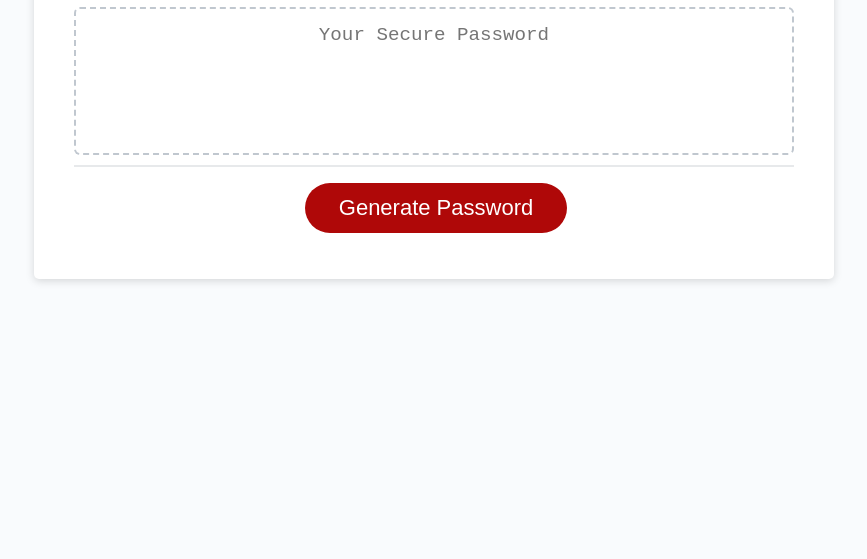
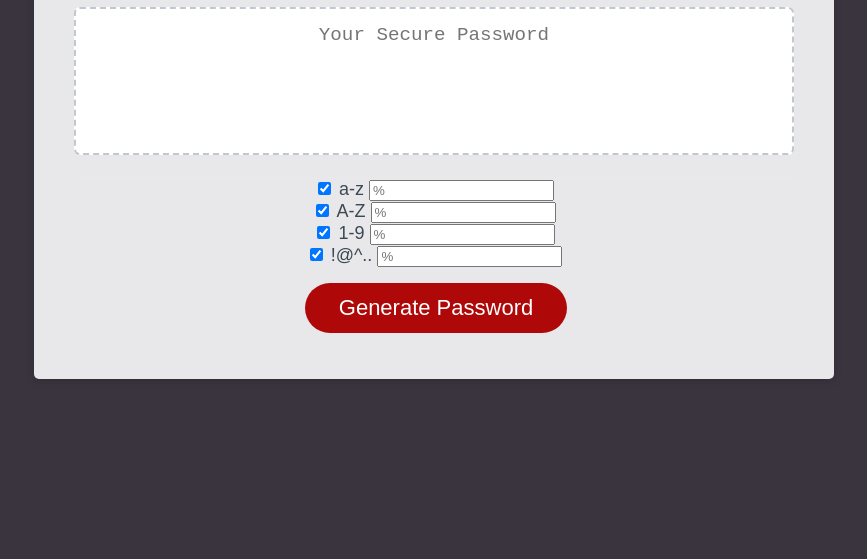
Before and after one commit to jimmygian/dynamic-password-gen, a plain HTML site: page index.html in a window 1280 px wide. Shown: the part 241-800 px from the top of the page, without its empty margins (206-1073 px from the left). Drawn offline with Linux system fonts and the light colour scheme.

Commit message:
Updates web page's css theme and includes options-container with 4 options

```diff
--- a/index.html
+++ b/index.html
@@ -1,5 +1,6 @@
 <!DOCTYPE html>
 <html lang="en-gb">
+
 <head>
   <meta charset="UTF-8" />
   <meta name="viewport" content="width=device-width, initial-scale=1.0" />
@@ -7,28 +8,61 @@
   <title>Password Generator</title>
   <link rel="stylesheet" href="style.css" />
 </head>
+
 <body>
+
+  <!-- Wrapper -->
   <div class="wrapper">
+
+    <!-- Header -->
     <header>
       <h1>Password Generator</h1>
     </header>
+
+    <!-- Card -->
     <div class="card">
+
       <div class="card-header">
         <h2>Generate a Password</h2>
       </div>
+
       <div class="card-body">
-          <textarea
-            readonly
-            id="password"
-            placeholder="Your Secure Password"
-            aria-label="Generated Password"
-          ></textarea>
+        <textarea readonly id="password" placeholder="Your Secure Password" aria-label="Generated Password"></textarea>
       </div>
+
+      <!-- Card footer -->
       <div class="card-footer">
+
+        <div class="options-container">
+          <input type="checkbox" name="option-lower" id="lower-case" checked>
+          <label for="lower-case">a-z</label>
+          <input type="text" name="option-lower-percent" placeholder="%"><br>
+
+          <input type="checkbox" name="option-upper" id="upper-case" checked>
+          <label for="upper-case">A-Z</label>
+          <input type="text" name="option-upper-percent" placeholder="%"><br>
+
+          <input type="checkbox" name="option-numeric" id="numeric" checked>
+          <label for="numeric">1-9</label>
+          <input type="text" name="option-numeric-percent" placeholder="%"><br>
+
+          <input type="checkbox" name="option-special" id="special" checked>
+          <label for="special">!@^..</label>
+          <input type="text" name="option-special-percent" placeholder="%"><br>
+
+        </div>
+
         <button id="generate" class="btn">Generate Password</button>
       </div>
+
+
     </div>
+
   </div>
+
+
+
   <script src="script.js"></script>
 </body>
+
 </html>
--- a/style.css
+++ b/style.css
@@ -1,8 +1,20 @@
+/* GLOBAL */
+
+:root {
+  --background-color: 57, 52, 62;
+  --card-color: hsl(270, 4%, 91%);
+}
+
 *,
 *::before,
 *::after {
   box-sizing: border-box;
+  /* border: 1px solid black; */
 }
+
+
+
+/* BACKGROUND */
 
 html,
 body,
@@ -10,11 +22,12 @@ body,
   height: 100%;
   margin: 0;
   padding: 0;
+  background-color: rgb(var(--background-color));
 }
 
 body {
   font-family: sans-serif;
-  background-color: #f9fbfd;
+  background-color: var(--background-color);
 }
 
 .wrapper {
@@ -23,15 +36,28 @@ body {
   padding-right: 20px;
 }
 
+
+
+/* HEADER */
+
 header {
   text-align: center;
   padding: 20px;
   padding-top: 0px;
-  color: hsl(206, 17%, 28%);
+  color: rgb(59, 73, 84);
 }
 
+header h1 {
+  color: white;
+}
+
+
+
+/* CARD */
+
+/* Card Background properties */
 .card {
-  background-color: hsl(0, 0%, 100%);
+  background-color: var(--card-color);
   border-radius: 5px;
   border-width: 1px;
   box-shadow: rgba(0, 0, 0, 0.15) 0px 2px 8px 0px;
@@ -42,6 +68,33 @@ header {
   padding: 30px 40px;
 }
 
+/* Password text area */
+.card-body {
+  min-height: 170px;
+}
+#password {
+  -webkit-appearance: none;
+  -moz-appearance: none;
+  appearance: none;
+  border: none;
+  display: block;
+  width: 100%;
+  padding-top: 15px;
+  padding-left: 15px;
+  padding-right: 15px;
+  padding-bottom: 85px;
+  font-size: 1.2rem;
+  text-align: center;
+  margin-top: 10px;
+  margin-bottom: 10px;
+  border: 2px dashed #c0c7cf;
+  border-radius: 6px;
+  resize: none;
+  overflow: hidden;
+}
+
+
+/* Card Header */
 .card-header::after {
   content: " ";
   display: block;
@@ -50,14 +103,12 @@ header {
   height: 2px;
 }
 
-.card-body {
-  min-height: 100px;
-}
 
+
+/* Card footer */
 .card-footer {
   text-align: center;
 }
-
 .card-footer::before {
   content: " ";
   display: block;
@@ -65,12 +116,13 @@ header {
   background: #e7e9eb;
   height: 2px;
 }
-
 .card-footer::after {
   content: " ";
   display: block;
   clear: both;
 }
+
+/* Button */
 
 .btn {
   border: none;
@@ -93,30 +145,15 @@ button[disabled] {
   background: #c0c7cf;
 }
 
-.float-right {
-  float: right;
-}
 
-#password {
-  -webkit-appearance: none;
-  -moz-appearance: none;
-  appearance: none;
-  border: none;
-  display: block;
-  width: 100%;
-  padding-top: 15px;
-  padding-left: 15px;
-  padding-right: 15px;
-  padding-bottom: 85px;
-  font-size: 1.2rem;
-  text-align: center;
-  margin-top: 10px;
-  margin-bottom: 10px;
-  border: 2px dashed #c0c7cf;
-  border-radius: 6px;
-  resize: none;
-  overflow: hidden;
-}
+
+
+
+
+
+
+
+/* Media Queries */
 
 @media (max-width: 690px) {
   .btn {
```
Lines whose indentation alone changed are shown as unchanged.
